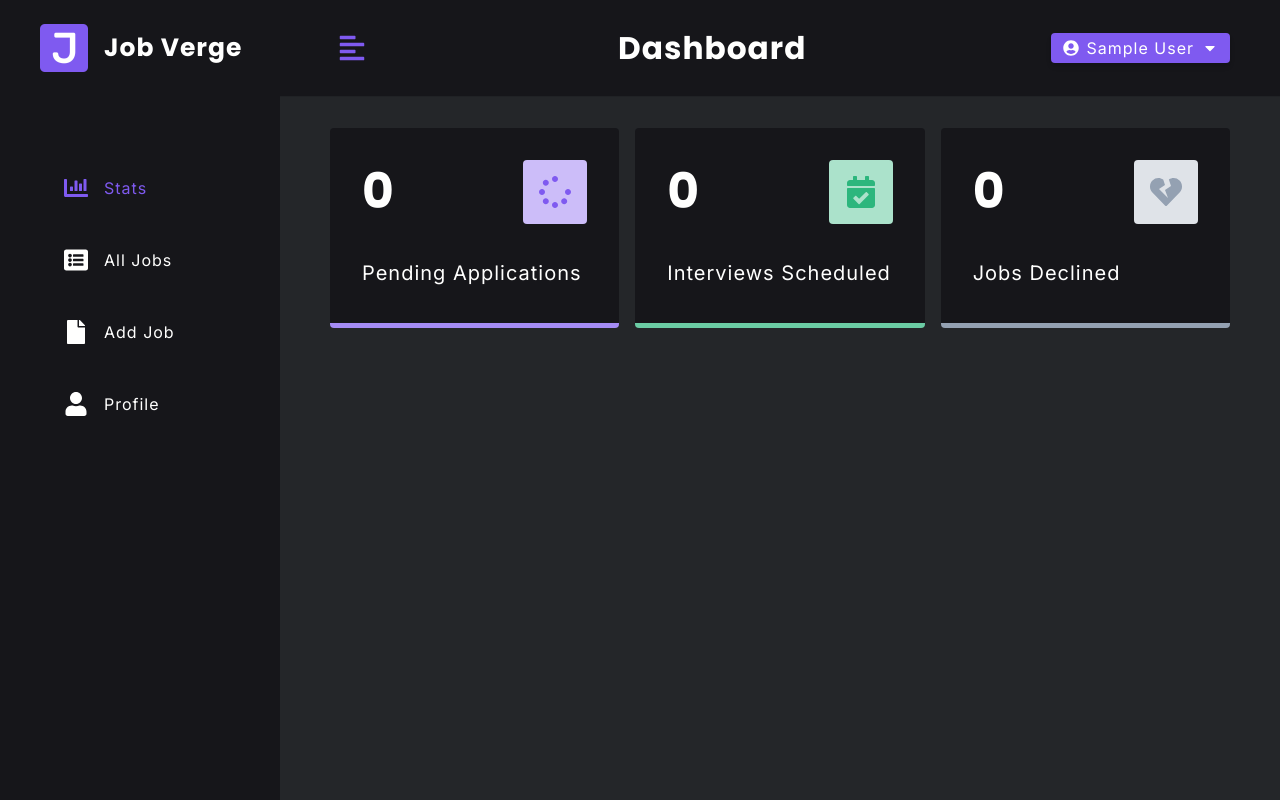
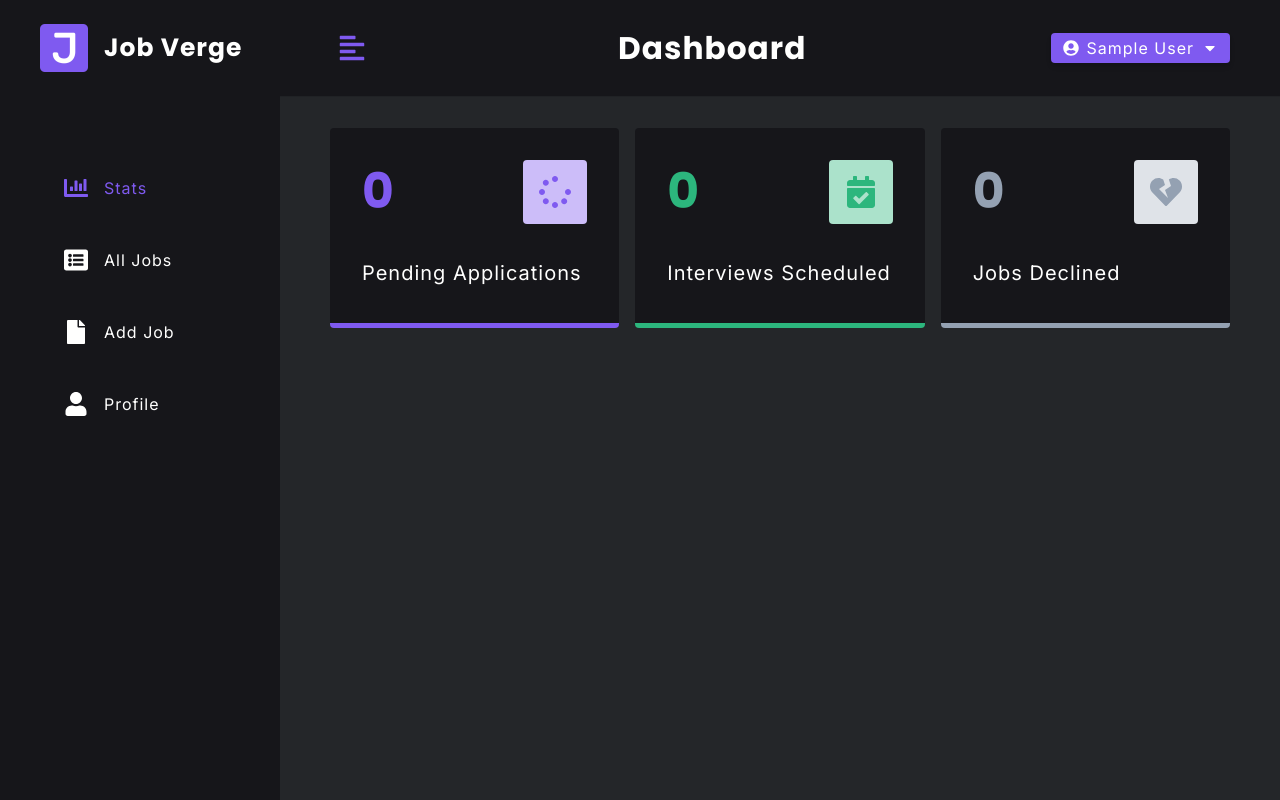
Before and after one commit to vvhys0ser10us/Job-Verge, a React (Vite) app: page / in a window 1280 px wide. Built offline with nearby package versions, Linux system fonts and the light colour scheme; sample sign-in values are in the browser's storage.

Commit message:
singleStatus component rewrite: props

```diff
--- a/src/components/SingleStatus.tsx
+++ b/src/components/SingleStatus.tsx
@@ -6,24 +6,31 @@ type PropsType = {
   text: string
   icon: ReactElement
   clr: string
+  bcg: string
 }
 
-const SingleStatus = ({ count, text, icon, clr }: PropsType) => {
+type StyledProps = {
+  clr: string
+  bcg: string
+}
+
+const SingleStatus = ({ count, text, icon, clr, bcg }: PropsType) => {
   return (
-    <Wrapper className={clr}>
+    <Wrapper clr={clr} bcg={bcg}>
       <div className="content-center">
         <h1>{count}</h1>
-        <span className={clr}>{icon}</span>
+        <span>{icon}</span>
       </div>
       <p>{text}</p>
     </Wrapper>
   )
 }
 
-const Wrapper = styled.article`
+const Wrapper = styled.article<StyledProps>`
   background: var(--clr-background-primary);
   padding: 2rem;
   border-radius: var(--borderRadius);
+  border-bottom: 5px solid var(${(props) => props.clr});
 
   .content-center {
     display: flex;
@@ -33,7 +40,7 @@ const Wrapper = styled.article`
 
     h1 {
       margin: 0;
-      color: inherit;
+      color: var(${(props) => props.clr});
     }
 
     span {
@@ -43,7 +50,8 @@ const Wrapper = styled.article`
       place-items: center;
       font-size: 2rem;
       border-radius: var(--borderRadius);
-      border: transparent;
+      color: var(${(props) => props.clr});
+      background: var(${(props) => props.bcg});
     }
   }
 
@@ -53,21 +61,6 @@ const Wrapper = styled.article`
     margin: 0;
     letter-spacing: var(--letterSpacing);
   }
-
-  .interview {
-    color: var(--clr-tertiary-1);
-    background: var(--clr-tertiary-3);
-  }
-
-  .declined {
-    color: var(--clr-secondary);
-    background: #dfe3e8;
-  }
-
-  .pending {
-    color: var(--clr-highlight-1);
-    background: var(--clr-highlight-3);
-  }
 `
 
 export default SingleStatus
--- a/src/components/StatusContainer.tsx
+++ b/src/components/StatusContainer.tsx
@@ -12,19 +12,22 @@ const StatusContainer = () => {
         count={statusCount.pending}
         icon={<FaSpinner />}
         text="Pending Applications"
-        clr="pending"
+        clr="--clr-highlight-1"
+        bcg="--clr-highlight-3"
       />
       <SingleStatus
         count={statusCount.interview}
         icon={<FaCalendarCheck />}
         text="Interviews Scheduled"
-        clr="interview"
+        clr="--clr-tertiary-1"
+        bcg="--clr-tertiary-3"
       />
       <SingleStatus
         count={statusCount.declined}
         icon={<FaHeartBroken />}
         text="Jobs Declined"
-        clr="declined"
+        clr="--clr-secondary"
+        bcg="--clr-secondary-3"
       />
     </Wrapper>
   )
--- a/src/index.css
+++ b/src/index.css
@@ -16,6 +16,7 @@ html {
   --clr-background-secondary: #242629;
   --clr-main: #fffffe;
   --clr-secondary: #94a1b2;
+  --clr-secondary-3: #dfe3e8;
   --clr-highlight-0: #593fa8;
   --clr-highlight-1: #7f5af0;
   --clr-highlight-2: #a58cf5;
```
